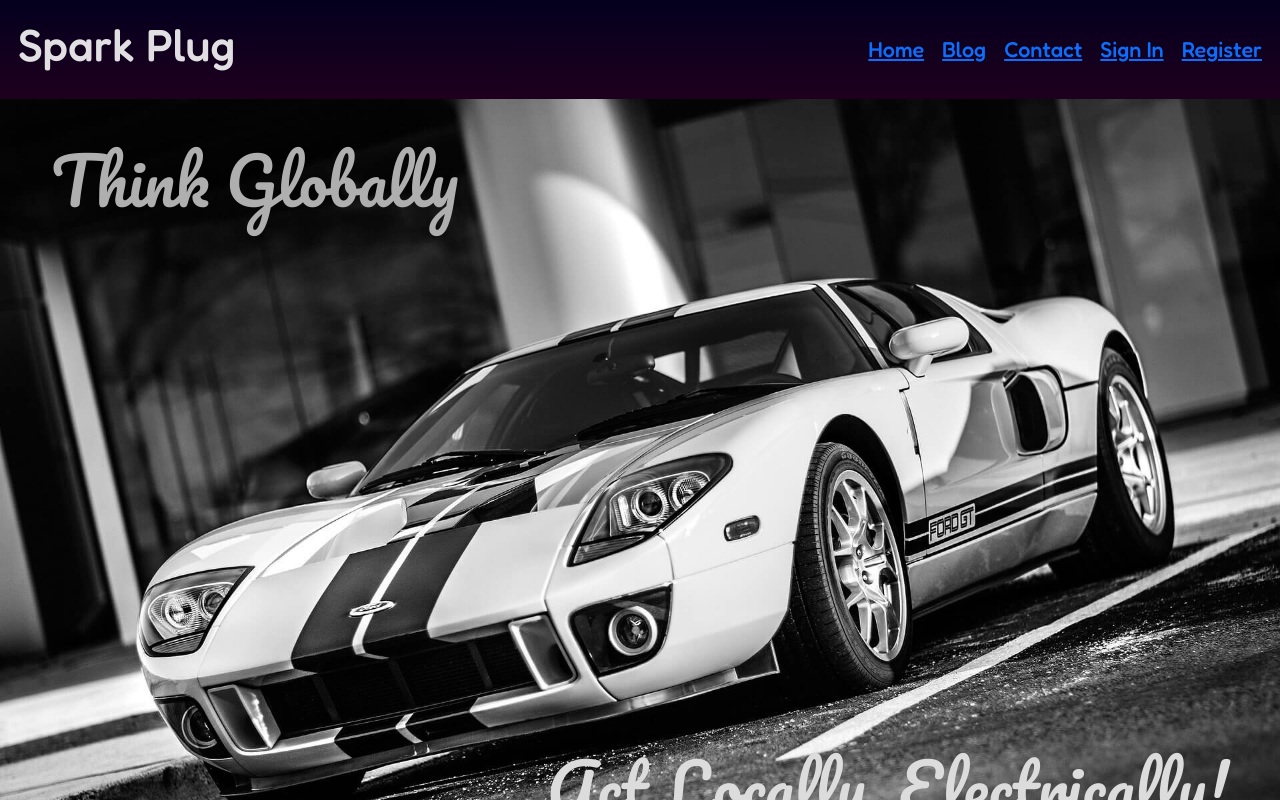
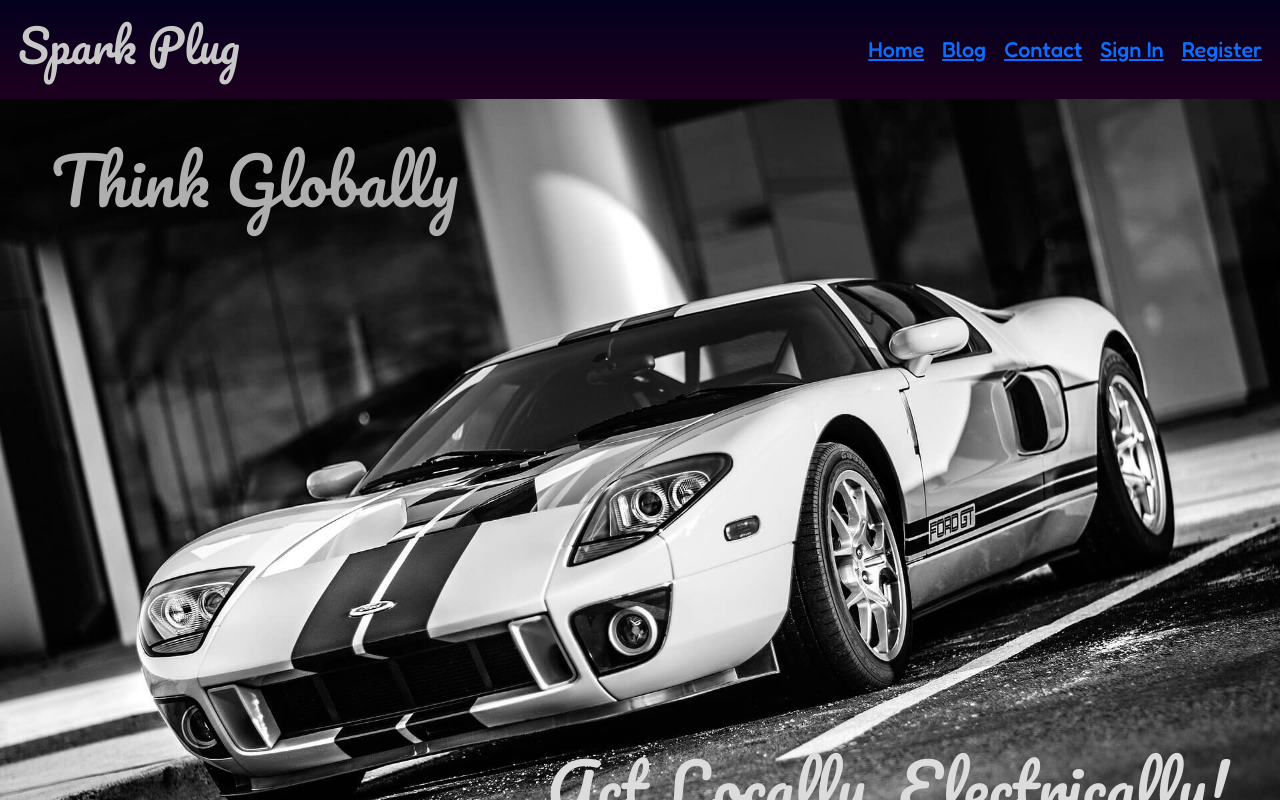
Before and after one commit to RafidMuhymin/spark-plug-client-side, a React (Create React App) app: page / in a window 1280 px wide. Shown: the top 800 px of the page. Built offline with nearby package versions, Linux system fonts and the light colour scheme.

Commit message:
restyled header

```diff
--- a/src/components/Header/Header.css
+++ b/src/components/Header/Header.css
@@ -4,6 +4,11 @@ header {
 
 header a {
   font-size: larger;
+}
+
+header h2.fs-1 {
+  color: rgb(200, 200, 200);
+  font-family: Pacifico, cursive;
 }
 
 header :is(h2, button svg) {
--- a/src/components/Header/Header.jsx
+++ b/src/components/Header/Header.jsx
@@ -1,6 +1,6 @@
 import { NavLink } from "react-router-dom";
 import { Icon } from "@iconify/react";
-import { useState, useEffect } from "react";
+import { useState } from "react";
 import "./Header.css";
 
 export default function Header() {
```
